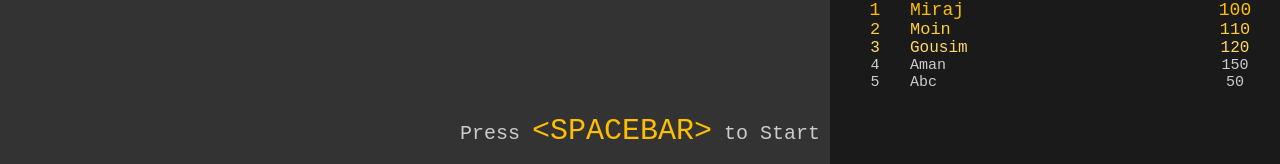
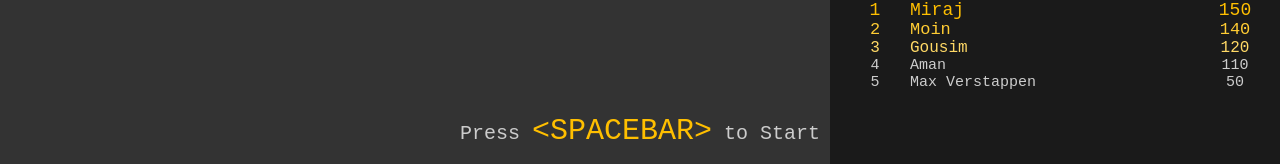
Before and after one commit to MirajSheikh/50keys, a React (Vite) app in the folder frontend/50keys/: page / in a window 1280 px wide. Both pictures are taken after a click on the element "leaderboards". Shown: the part 206-370 px from the top of the page. Built offline with nearby package versions, Linux system fonts and the light colour scheme; no server answers; a web font is replaced by a local one.

Commit message:
Ready to Deploy

```diff
--- a/frontend/50keys/src/leaderboard/learderboard.jsx
+++ b/frontend/50keys/src/leaderboard/learderboard.jsx
@@ -1,7 +1,7 @@
 import { useContext, useEffect, useRef, useState } from "react"
 import styles from "./leaderboard.module.css"
 import { contexts } from "../App"
-import { AnimatePresence, motion } from "framer-motion"
+import { motion } from "framer-motion"
 
 const Leaderboard = () => {
 
@@ -10,11 +10,11 @@ const Leaderboard = () => {
   const leaderboardRef = useRef(null)
 
   const [scores, setScores] = useState([
-    {rank: 1, name: "Miraj", speed: 100},
-    {rank: 2, name: "Moin", speed: 110},
+    {rank: 1, name: "Miraj", speed: 150},
+    {rank: 2, name: "Moin", speed: 140},
     {rank: 3, name: "Gousim", speed: 120},
-    {rank: 4, name: "Aman", speed: 150},
-    {rank: 5, name: "Abc", speed: 50},
+    {rank: 4, name: "Aman", speed: 110},
+    {rank: 5, name: "Max Verstappen", speed: 50},
   ])
 
   useEffect(() => {
```
Also changed, not shown: 1 other file (tests, documents, lock files or other folders).
